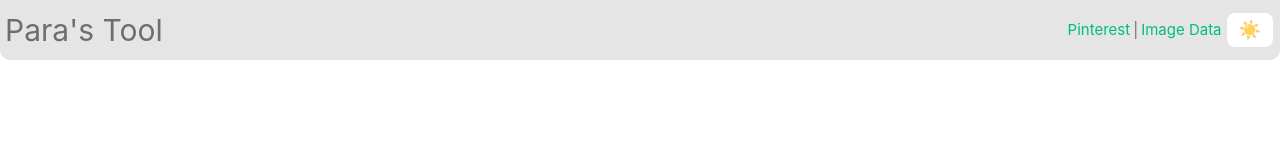
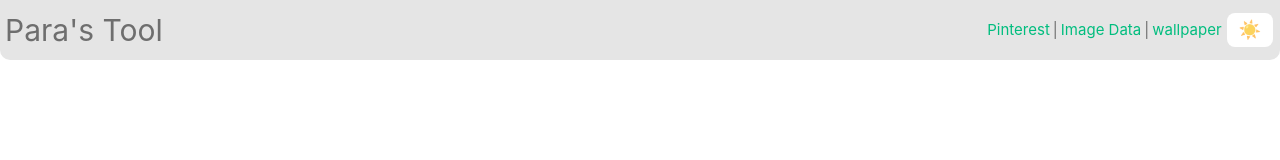
Before and after one commit to zhouzongyan/parap-tool, a Vue app: page / in a window 1280 px wide. Shown: the top 160 px of the page. Built offline with nearby package versions, Linux system fonts and the light colour scheme.

Commit message:
Update HomeView.vue

```diff
--- a/src/views/HomeView.vue
+++ b/src/views/HomeView.vue
@@ -10,7 +10,8 @@ import BaseLayout from "@/components/BaseLayout.vue";
       </div>
       <div class="right ct">
         <router-link to="/pinterest">Pinterest</router-link>|
-        <router-link to="/image-data">Image Data</router-link>
+        <router-link to="/image-data">Image Data</router-link>|
+        <a href="https://wallpaper.parap.us.kg">wallpaper</a>
       </div>
     </template>
     <div>
```
